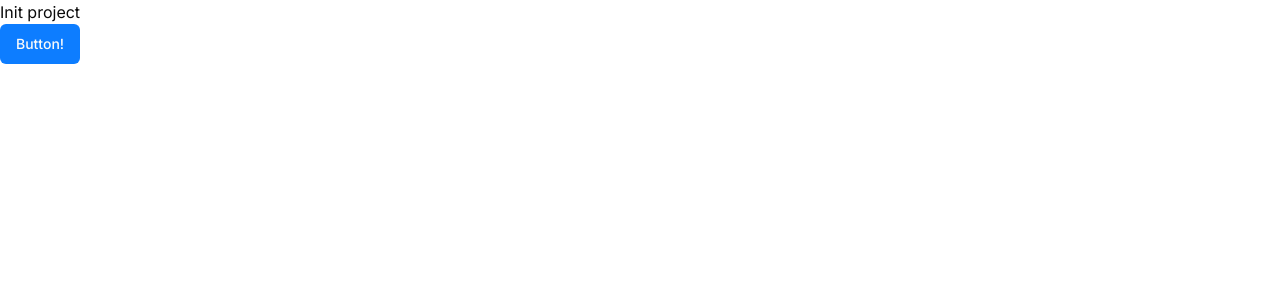
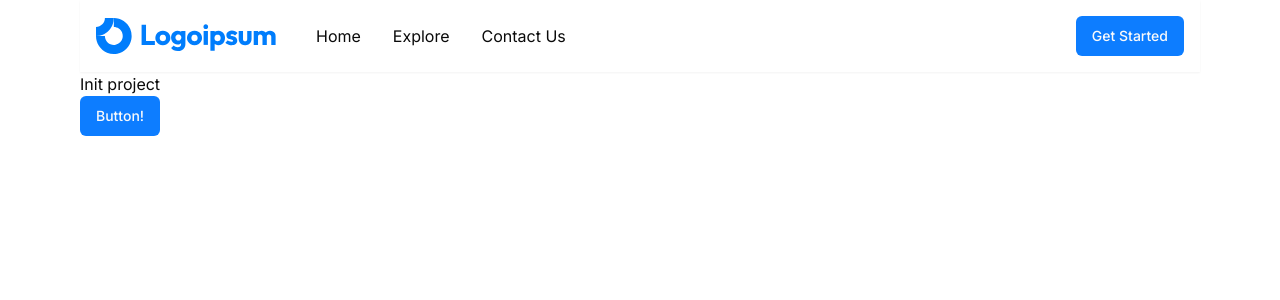
Before and after one commit to dawidczerwien/nextJS-booking-app, a Next.js app: page / in a window 1280 px wide. Shown: the top 300 px of the page. Built offline with nearby package versions, Linux system fonts and the light colour scheme.

Commit message:
created header section

```diff
--- /dev/null
+++ b/app/_components/Header.jsx
@@ -0,0 +1,42 @@
+import { Button } from '@/components/ui/button';
+import Image from 'next/image';
+import Link from 'next/link';
+import React from 'react';
+
+const Header = () => {
+  const Menu = [
+    {
+      id: 1,
+      name: 'Home',
+      path: '/',
+    },
+    {
+      id: 2,
+      name: 'Explore',
+      path: '/explore',
+    },
+    {
+      id: 3,
+      name: 'Contact Us',
+      path: '/',
+    },
+  ];
+  return (
+    <div className='flex items-center justify-between p-4 shadow-sm'>
+      <div className='flex items-center gap-10'>
+        <Image src='/logo.svg' alt='logo' width={180} height={80} />
+        <ul className='md:flex gap-8 hidden'>
+          {Menu.map((item, index) => (
+            <Link href={item.path}>
+
+            <li className='hover:text-primary cursor-pointer hover:scale-105 transition-all ease-in-out'>{item.name}</li>
+            </Link>
+          ))}
+        </ul>
+      </div>
+      <Button>Get Started</Button>
+    </div>
+  );
+};
+
+export default Header;
--- a/app/layout.js
+++ b/app/layout.js
@@ -1,17 +1,23 @@
-import { Inter } from "next/font/google";
-import "./globals.css";
+import { Inter } from 'next/font/google';
+import './globals.css';
+import Header from './_components/Header';
 
-const inter = Inter({ subsets: ["latin"] });
+const inter = Inter({ subsets: ['latin'] });
 
 export const metadata = {
-  title: "Create Next App",
-  description: "Generated by create next app",
+  title: 'Create Next App',
+  description: 'Generated by create next app',
 };
 
 export default function RootLayout({ children }) {
   return (
-    <html lang="en">
-      <body className={inter.className}>{children}</body>
+    <html lang='en'>
+      <body className={inter.className}>
+        <div className='md:px-20'>
+          <Header />
+          {children}
+        </div>
+      </body>
     </html>
   );
 }
```
Also changed, not shown: public/logo.svg (added).
